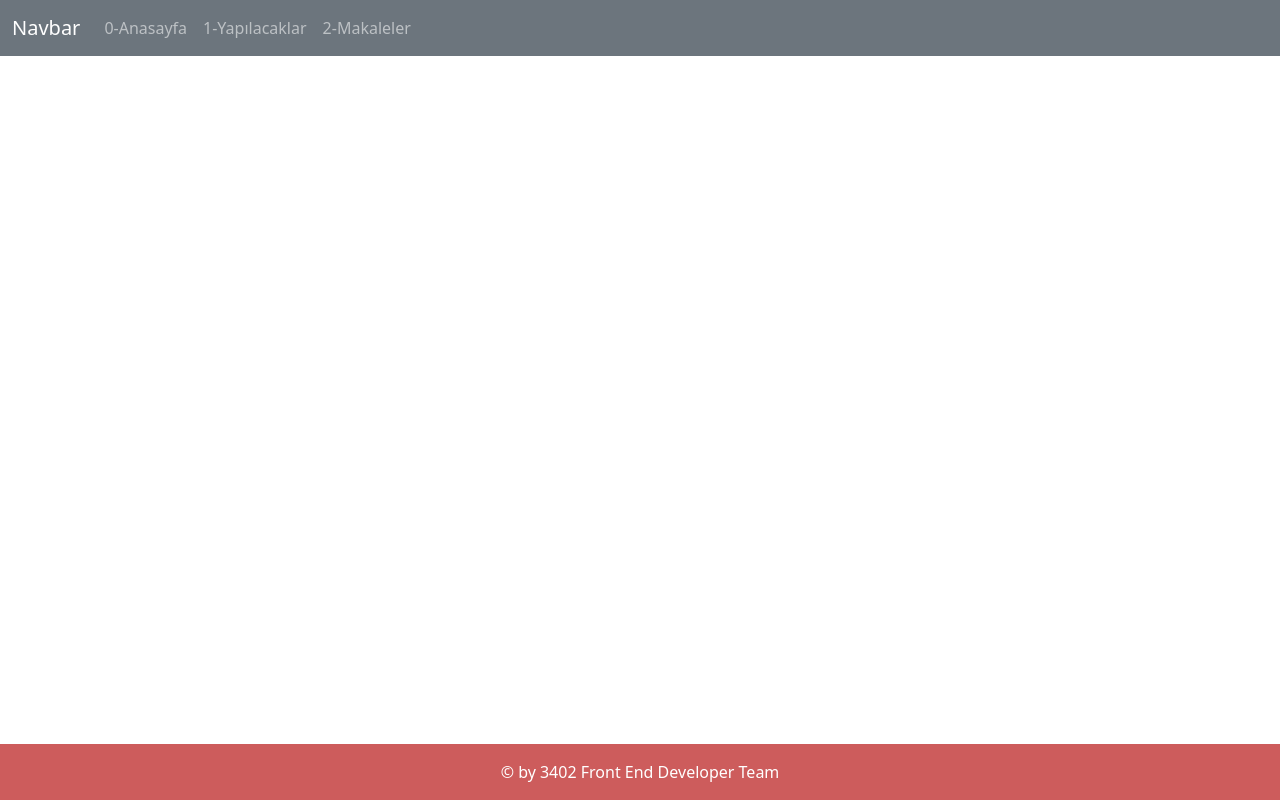
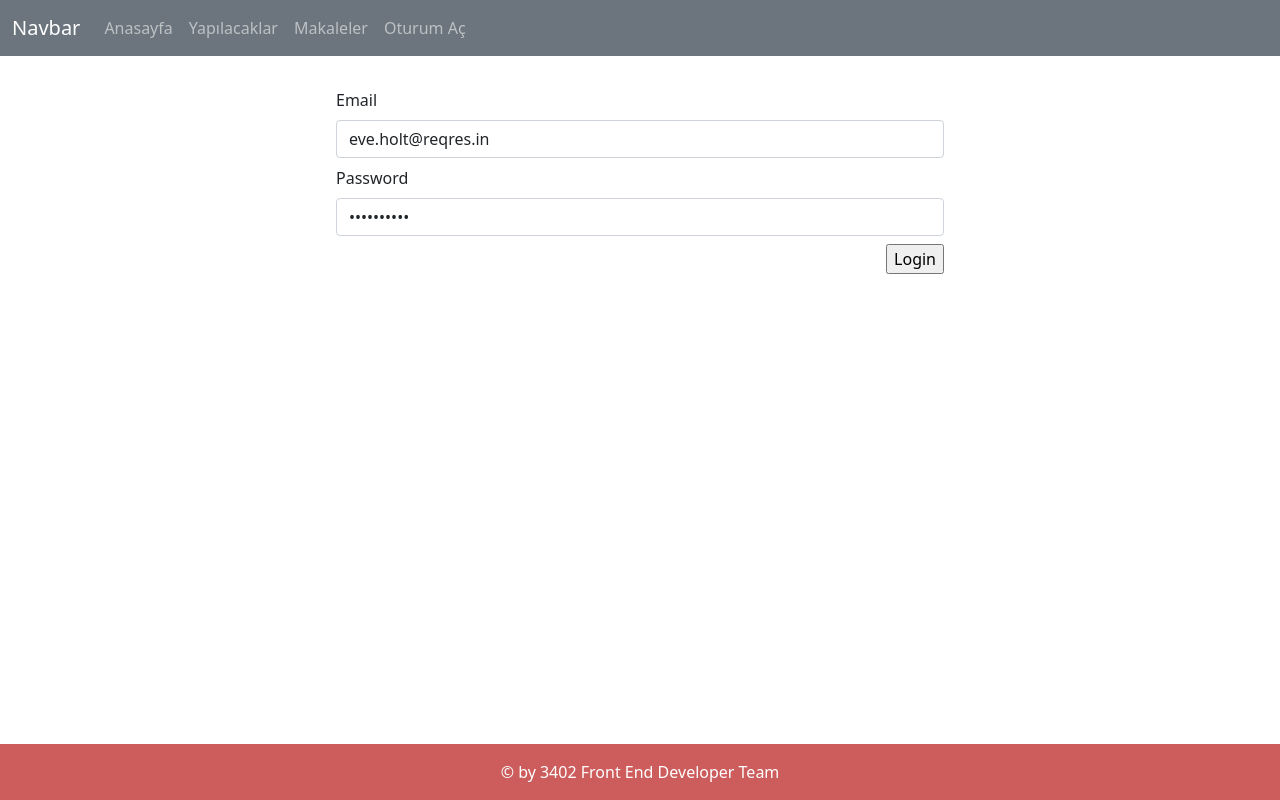
Before and after one commit to neominalsolutions/NgBS, an Angular app: page /login in a window 1280 px wide. Before the commit this address led to /. Built offline with nearby package versions, Linux system fonts and the light colour scheme.

Commit message:
LoginPages

```diff
--- a/src/app/app-routing.module.ts
+++ b/src/app/app-routing.module.ts
@@ -1,6 +1,7 @@
 import { NgModule } from '@angular/core';
 import { RouterModule, Routes } from '@angular/router';
 import { HomeComponent } from './pages/home/home.component';
+import { LoginComponent } from './pages/login/login.component';
 import { PostDetailComponent } from './pages/post-detail/post-detail.component';
 import { PostsComponent } from './pages/posts/posts.component';
 import { TodosComponent } from './pages/todos/todos.component';
@@ -22,6 +23,10 @@ const routes: Routes = [
     path: 'post-detail/:id', // dinamik route tanımlması yapmış olduk.
     component: PostDetailComponent,
   },
+  {
+    path: 'login',
+    component: LoginComponent,
+  },
 ];
 
 @NgModule({
--- a/src/app/app.module.ts
+++ b/src/app/app.module.ts
@@ -14,13 +14,22 @@ import { HttpClientModule } from '@angular/common/http';
 import { ServicesModule } from './services/services.module';
 import { PostsComponent } from './pages/posts/posts.component';
 import { PostDetailComponent } from './pages/post-detail/post-detail.component';
+import { LoginComponent } from './pages/login/login.component';
+import { ReactiveFormsModule } from '@angular/forms';
 
 // pages componentlerde apiden veri çekip sayfaları doldurmamız lazım bu sebeple Angular kendi httpclientModule kullanarak apiden veri çekme apiye veri gönderme işlemlerini yapabiliriz.
 // @angular/common/http bu library üzerinden api ile haberleşebiliriz.
 // reactjs de böyle hazır bir paket olmadığı için axios yada fecth api kullanıyorduk.
 
 @NgModule({
-  declarations: [AppComponent, HomeComponent, TodosComponent, PostsComponent, PostDetailComponent],
+  declarations: [
+    AppComponent,
+    HomeComponent,
+    TodosComponent,
+    PostsComponent,
+    PostDetailComponent,
+    LoginComponent,
+  ],
   imports: [
     HttpClientModule,
     CommonModule,
@@ -28,6 +37,7 @@ import { PostDetailComponent } from './pages/post-detail/post-detail.component';
     AppRoutingModule,
     BrowserAnimationsModule,
     ComponentsModule,
+    ReactiveFormsModule, // bu modül ile form işlemlerinin yapılmasını uygulamaya tanıttık.
     BsModule,
     ServicesModule, // Pages sayfaları için bootrap kullanırız
   ],
--- a/src/app/components/navbar/navbar.component.html
+++ b/src/app/components/navbar/navbar.component.html
@@ -1,15 +1,24 @@
 <nav class="navbar navbar-expand-lg navbar-dark bg-secondary">
   <div class="container-fluid">
-      <a class="navbar-brand" data-bs-toggle="offcanvas" href="#sideMenu">Navbar</a>
+    <a class="navbar-brand" data-bs-toggle="offcanvas" href="#sideMenu"
+      >Navbar</a
+    >
 
-
-      <button class="navbar-toggler" type="button" data-bs-toggle="collapse" data-bs-target="#navbarNav" aria-controls="navbarNav" aria-expanded="false" aria-label="Toggle navigation">
+    <button
+      class="navbar-toggler"
+      type="button"
+      data-bs-toggle="collapse"
+      data-bs-target="#navbarNav"
+      aria-controls="navbarNav"
+      aria-expanded="false"
+      aria-label="Toggle navigation"
+    >
       <span class="navbar-toggler-icon"></span>
     </button>
     <div class="collapse navbar-collapse" id="navbarNav">
       <ul class="navbar-nav">
-            <li class="nav-item" *ngFor="let menu of menuList let i=index">
-                <a class="nav-link" [routerLink]="menu.url">{{i}}-{{menu.title}}</a>
+        <li class="nav-item" *ngFor="let menu of menuList; let i = index">
+          <a class="nav-link" [routerLink]="menu.url">{{ menu.title }}</a>
         </li>
         <!-- <li class="nav-item">
             <a class="nav-link active" aria-current="page" href="#">Home</a>
--- a/src/app/components/navbar/navbar.component.ts
+++ b/src/app/components/navbar/navbar.component.ts
@@ -4,29 +4,29 @@ import { Menu } from './menu.model';
 @Component({
   selector: 'app-navbar',
   templateUrl: './navbar.component.html',
-  styleUrls: ['./navbar.component.css']
+  styleUrls: ['./navbar.component.css'],
 })
 export class NavbarComponent implements OnInit {
-
-  @Input() menuList:Menu[] = [
+  @Input() menuList: Menu[] = [
     {
-      title:'Anasayfa',
-      url:'/'
+      title: 'Anasayfa',
+      url: '/',
     },
     {
-      title:'Yapılacaklar',
-      url:'/todos'
+      title: 'Yapılacaklar',
+      url: '/todos',
     },
     {
-      title:'Makaleler',
-      url:'posts'
-    }
+      title: 'Makaleler',
+      url: 'posts',
+    },
+    {
+      title: 'Oturum Aç',
+      url: 'login',
+    },
   ];
 
+  constructor() {}
 
-  constructor() { }
-
-  ngOnInit(): void {
-  }
-
+  ngOnInit(): void {}
 }
--- /dev/null
+++ b/src/app/pages/login/login.component.html
@@ -0,0 +1,85 @@
+<!-- angularda form işlemleri template form ve reactive form olmak üzere 2 başlıkta toplanır. Sektörde Reactive Form fonksiyonellik bakımından çok daha iyi olduğu için daha çok tercih edilir.  -->
+
+<!-- Reactive Form kullanabilmek için Reactive Forms Module adında bir modüle ihtiyacımız var. -->
+
+<!-- loginForm.get('email')?.touched form alanı içerisine focus yapılmış ise -->
+<!-- loginForm.get('email')?.dirty form alanı içerisinde birşeyler yazılmış ise -->
+
+<!-- not (loginForm.get('email')?.touched || loginForm.get('email')?.dirty) kullanımı sadece required alanlar ilk açılışta hata mesajı vermesin diye yapıyoruz.  -->
+
+<form [formGroup]="loginForm" (submit)="LoginSubmit()">
+  <div class="d-flex justify-content-center">
+    <div class="col-6">
+      <div class="mb-2">
+        <label for="exampleFormControlInput1" class="form-label">Email</label>
+        <input
+          type="email"
+          class="form-control"
+          formControlName="email"
+          id="exampleFormControlInput1"
+          placeholder="name@example.com"
+        />
+        <span
+          class="text-danger"
+          *ngIf="
+            loginForm.get('email')?.hasError('required') &&
+            (loginForm.get('email')?.touched || loginForm.get('email')?.dirty)
+          "
+        >
+          E-posta alanını boş geçmeyiniz
+        </span>
+        <span
+          class="text-danger"
+          *ngIf="loginForm.get('email')?.hasError('email')"
+        >
+          E-Posta formatında giriş yapınız
+        </span>
+      </div>
+      <div class="mb-2">
+        <label for="exampleFormControlTextarea1" class="form-label"
+          >Password</label
+        >
+
+        <!--       [minlength]="6"
+          [maxlength]="12"  Inputta 12 karakteri geçmemizi engeller. -->
+        <input
+          type="password"
+          class="form-control"
+          formControlName="password"
+          id="exampleFormControlInput1"
+          placeholder="password"
+        />
+        <span
+          class="text-danger"
+          *ngIf="
+            loginForm.get('password')?.hasError('required') &&
+            (loginForm.get('password')?.touched ||
+              loginForm.get('password')?.dirty)
+          "
+        >
+          Parola Boş geçilemez
+        </span>
+
+        <span
+          class="text-danger"
+          *ngIf="loginForm.get('password')?.hasError('minlength')"
+        >
+          Minimum 6 karakterden oluşmalıdır
+        </span>
+
+        <span
+          class="text-danger"
+          *ngIf="loginForm.get('password')?.hasError('maxlength')"
+        >
+          Maksimum 12 karakteri aşmamalıdır.
+        </span>
+      </div>
+
+      <div class="mb-2 d-flex justify-content-end">
+        <input [disabled]="loginForm.invalid" type="submit" value="Login" />
+      </div>
+    </div>
+  </div>
+</form>
+
+<!-- [disabled]="loginForm.invalid" login form validayon kurallarına uymuyorsa formun login buttonunu disabled et pasif et -->
--- /dev/null
+++ b/src/app/pages/login/login.component.ts
@@ -0,0 +1,58 @@
+import { Component, OnInit } from '@angular/core';
+import { FormBuilder, FormGroup, Validators } from '@angular/forms';
+import { Router } from '@angular/router';
+import { Observable } from 'rxjs';
+import { LoginService } from 'src/app/services/login.service';
+
+@Component({
+  templateUrl: './login.component.html',
+  styleUrls: ['./login.component.css'],
+})
+export class LoginComponent implements OnInit {
+  loginForm: FormGroup = this.formBuilder.group({
+    email: ['eve.holt@reqres.in', [Validators.required, Validators.email]],
+    password: [
+      'cityslicka',
+      [Validators.required, Validators.minLength(6), Validators.maxLength(12)],
+    ],
+  });
+
+  // eğer dönecek olan result için model tanımlamak istemezsek bu durumda any olarak modelin dönüşünü işaretleyebiliriz.
+  loginResult$: Observable<any> | undefined;
+
+  // FormBuilder ile formu component'imiz içerisinde initialize ediyoruz.
+  // Validators üzerinden form validayonlarını tanıtıyoruz.
+  //  formControlName ile form içerisinde gönderilecek olan değerler işaretlenir. form içerisinde bir değişim olunca direk loginForm üzerinden ilgili alanlara ait değişimleri görebiliriz.
+
+  constructor(
+    private formBuilder: FormBuilder,
+    private loginService: LoginService,
+    private router: Router
+  ) {}
+
+  ngOnInit(): void {}
+
+  LoginSubmit() {
+    const formValues = this.loginForm.value; // formda bulunan değerleri object olarak yakalamızı sağlar.
+
+    console.log('formValues', formValues);
+
+    if (this.loginForm.valid) {
+      // api git
+
+      // this.loginResult$ = this.loginService.fakelogin(formValues);
+      this.loginResult$ = this.loginService.login(formValues);
+
+      // sonucunu izlemeye alıyoruz.
+      this.loginResult$.subscribe((response) => {
+        console.log('response', response);
+
+        if (response.succeded) {
+          this.router.navigateByUrl(response.redirect);
+        } else {
+          alert(response.message);
+        }
+      });
+    }
+  }
+}
--- /dev/null
+++ b/src/app/services/login.service.ts
@@ -0,0 +1,61 @@
+import { HttpClient } from '@angular/common/http';
+import { Injectable } from '@angular/core';
+import { catchError, map, of } from 'rxjs';
+
+@Injectable({
+  providedIn: 'root',
+})
+export class LoginService {
+  constructor(private http: HttpClient) {}
+
+  login(loginParam: any) {
+    console.log('loginParam', loginParam);
+
+    return this.http.post('https://localhost:5001/api/tokens', loginParam).pipe(
+      map((tokenResult: any) => {
+        // token bilgisini alıp bu token bilgisini local storage da sakla
+        // eğer access_token varsa login'in yoksa değilim
+        // sonrasında ise bu sakladığımı access_toekn bilgisi api her istekte göndereceğimiz bir interceptor tanımlaması yapıcaz.
+        // login olurken araya girip access_token bilgisini set ettik.
+        // return edeceğimiz değeri değiştirdik ve istedeiğimiz sonucu döndürdük.
+        console.log('tokenResult', tokenResult);
+
+        localStorage.setItem('access_token', tokenResult.accessToken);
+
+        return { redirect: '/', succeded: true };
+      }),
+      catchError((error) => {
+        return of({
+          message: 'Kullanıcı adı veya parola hatalı',
+          succeded: false,
+        });
+      })
+    );
+  }
+
+  fakelogin(loginParam: any) {
+    console.log('loginParam', loginParam);
+
+    return this.http.post('https://reqres.in/api/login', loginParam).pipe(
+      map((tokenResult: any) => {
+        // token bilgisini alıp bu token bilgisini local storage da sakla
+        // eğer access_token varsa login'in yoksa değilim
+        // sonrasında ise bu sakladığımı access_toekn bilgisi api her istekte göndereceğimiz bir interceptor tanımlaması yapıcaz.
+        // login olurken araya girip access_token bilgisini set ettik.
+        // return edeceğimiz değeri değiştirdik ve istedeiğimiz sonucu döndürdük.
+        console.log('tokenResult', tokenResult);
+
+        localStorage.setItem('access_token', tokenResult.token);
+        localStorage.setItem('email', 'eve.holt@reqres.in');
+
+        return { redirect: '/', succeded: true };
+      }),
+      catchError((error) => {
+        return of({
+          message: 'Kullanıcı adı veya parola hatalı',
+          succeded: false,
+        });
+      })
+    );
+  }
+}
```
Also changed, not shown: src/app/pages/login/form.readMe.txt (added), src/app/pages/login/login.component.css (added), 2 other files (tests, documents, lock files or other folders). Lines whose indentation alone changed are shown as unchanged.
